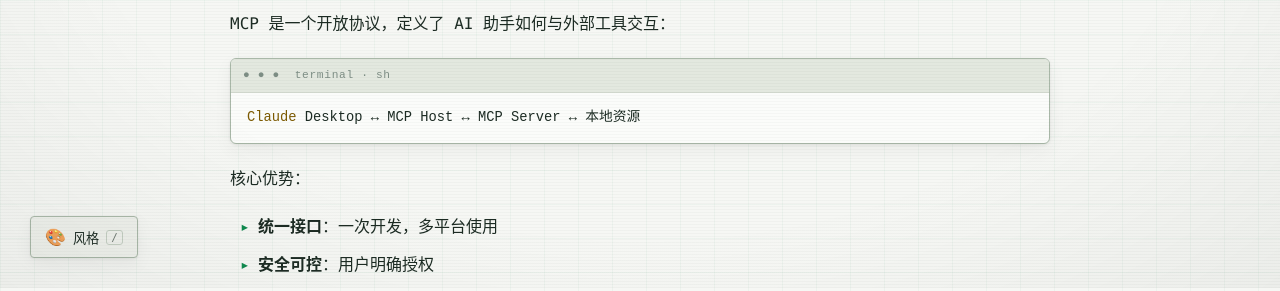
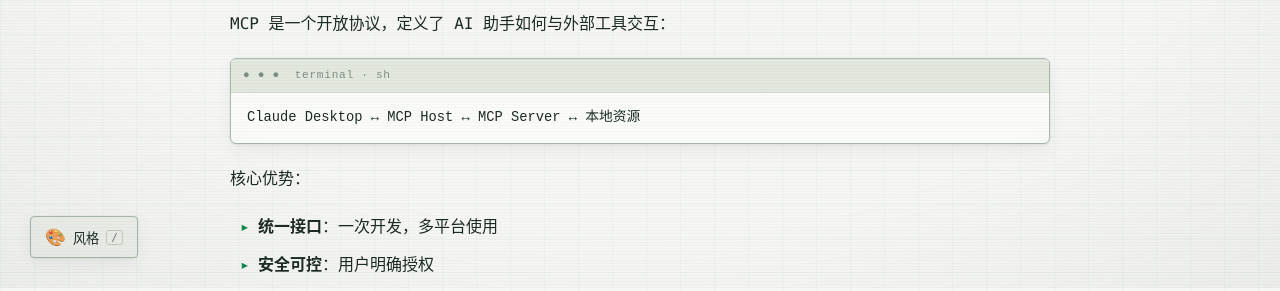
Before and after one commit to oli-bot/oli-bot.github.io, a Jekyll site: the page built from _posts/2025-03-10-mcp-protocol.md, in a window 1280 px wide. Shown: the part 612-903 px from the top of the page. Built offline with Jekyll 4.4.1, drawn with Linux system fonts in a browser that asks for light colours; comment, search, counter and statistics services are not loaded; part of the change alters nothing that is shown.

```diff
--- a/_layouts/default.html
+++ b/_layouts/default.html
@@ -35,7 +35,7 @@
     <link rel="stylesheet" href="{{ "/assets/css/style.css" | relative_url }}?v={{ site.site_version }}">
 
     {% if page.layout == 'post' %}
-    <!-- 代码高亮配色由 assets/css/style.css 内置（终端配色） -->
+    <!-- 代码高亮由服务端 Rouge 渲染，配色由 assets/css/style.css 内置（终端配色） -->
     {% endif %}
   </head>
   <body>
@@ -131,31 +131,5 @@
         <!-- /styleselect 风格选择脚本（已移至 assets/js/styleselect.js） -->
     <script src="{{ "/assets/js/styleselect.js" | relative_url }}?v={{ site.site_version }}" defer></script>
 
-    {% if page.layout == 'post' %}
-    <!-- Code Syntax Highlighting -->
-    <script src="https://cdnjs.cloudflare.com/ajax/libs/highlight.js/11.9.0/highlight.min.js"></script>
-    <script src="https://cdnjs.cloudflare.com/ajax/libs/highlight.js/11.9.0/languages/go.min.js"></script>
-    <script src="https://cdnjs.cloudflare.com/ajax/libs/highlight.js/11.9.0/languages/rust.min.js"></script>
-    <script src="https://cdnjs.cloudflare.com/ajax/libs/highlight.js/11.9.0/languages/python.min.js"></script>
-    <script src="https://cdnjs.cloudflare.com/ajax/libs/highlight.js/11.9.0/languages/java.min.js"></script>
-    <script src="https://cdnjs.cloudflare.com/ajax/libs/highlight.js/11.9.0/languages/bash.min.js"></script>
-    <script src="https://cdnjs.cloudflare.com/ajax/libs/highlight.js/11.9.0/languages/yaml.min.js"></script>
-    <script src="https://cdnjs.cloudflare.com/ajax/libs/highlight.js/11.9.0/languages/json.min.js"></script>
-    <script src="https://cdnjs.cloudflare.com/ajax/libs/highlight.js/11.9.0/languages/sql.min.js"></script>
-    <script src="https://cdnjs.cloudflare.com/ajax/libs/highlight.js/11.9.0/languages/dockerfile.min.js"></script>
-    <script src="https://cdnjs.cloudflare.com/ajax/libs/highlight.js/11.9.0/languages/javascript.min.js"></script>
-    <script src="https://cdnjs.cloudflare.com/ajax/libs/highlight.js/11.9.0/languages/c.min.js"></script>
-    <script src="https://cdnjs.cloudflare.com/ajax/libs/highlight.js/11.9.0/languages/cpp.min.js"></script>
-    <script src="https://cdnjs.cloudflare.com/ajax/libs/highlight.js/11.9.0/languages/csharp.min.js"></script>
-    <script src="https://cdnjs.cloudflare.com/ajax/libs/highlight.js/11.9.0/languages/diff.min.js"></script>
-    <script src="https://cdnjs.cloudflare.com/ajax/libs/highlight.js/11.9.0/languages/kotlin.min.js"></script>
-    <script src="https://cdnjs.cloudflare.com/ajax/libs/highlight.js/11.9.0/languages/markdown.min.js"></script>
-    <script src="https://cdnjs.cloudflare.com/ajax/libs/highlight.js/11.9.0/languages/nginx.min.js"></script>
-    <script src="https://cdnjs.cloudflare.com/ajax/libs/highlight.js/11.9.0/languages/ruby.min.js"></script>
-    <script src="https://cdnjs.cloudflare.com/ajax/libs/highlight.js/11.9.0/languages/swift.min.js"></script>
-    <script src="https://cdnjs.cloudflare.com/ajax/libs/highlight.js/11.9.0/languages/typescript.min.js"></script>
-    <script src="https://cdnjs.cloudflare.com/ajax/libs/highlight.js/11.9.0/languages/xml.min.js"></script>
-    <!-- 代码高亮初始化已移至 assets/js/post.js -->
-    {% endif %}
   </body>
 </html>
```
